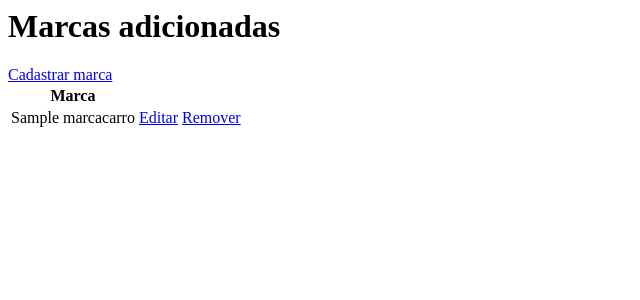
After one commit to thomzera/car-mec, a Django app: page /marcas/ in a window 1280 px wide. The commit adds this page. Shown: the top 300 px of the page, without its empty margins (0-640 px from the left). Run offline with Django 4.2, Linux system fonts and the light colour scheme; tables that the repository leaves empty hold one stand-in row (values such as "Sample post").

Commit message:
feat: crud de marcas de carros

```diff
--- a/project/core/templates/core/index.html
+++ b/project/core/templates/core/index.html
@@ -9,3 +9,4 @@
 projeto oficina mecanica.
 
 <p><a href="{% url 'carros' %}">carros</a></p>
+<p><a href="{% url 'marcas' %}">marcas</a></p>
--- /dev/null
+++ b/project/core/templates/core/marcas.html
@@ -0,0 +1,18 @@
+<h1>Marcas adicionadas</h1>
+<a href="{% url 'cadastrar_marca' %}">Cadastrar marca</a>
+
+<table>
+    <tr>
+        <th>Marca</th>
+        <th></th>
+    </tr>
+    {% for marca in marcas %}
+    <tr>
+        <td>{{marca}}</td>
+        <td><a href="{% url 'editar_marca' marca.id %}">Editar</a></td>
+        <td><a href="{% url 'remover_marca' marca.id %}">Remover</a></td>
+    </tr>
+    {% empty %}
+        <h3>Você não tem marcas adicionados</h3>
+    {% endfor %}
+</table>
--- /dev/null
+++ b/project/core/templates/core/remover_marca.html
@@ -0,0 +1,6 @@
+<a href="{% url 'marcas' %}">Voltar</a>
+<form method="post">
+    {% csrf_token %}
+    <p>Você tem certeza que deseja remover a marca {{marca}}?</p>
+    <input type="submit" value="Deletar">
+</form>
--- a/project/core/urls.py
+++ b/project/core/urls.py
@@ -20,4 +20,14 @@ urlpatterns = [
          views.EditarCarro.as_view(), name="editar_carro"),
     path("carros/remover/<int:pk>/",
          views.RemoverCarro.as_view(), name="remover_carro"),
+
+
+    # CRUD CARROS
+    path("marcas/", views.ListaMarcas.as_view(), name="marcas"),
+    path("marcas/cadastrar/",
+         views.CadastrarMarca.as_view(), name="cadastrar_marca"),
+    path("marcas/editar/<int:pk>/",
+         views.EditarMarca.as_view(), name="editar_marca"),
+    path("marcas/remover/<int:pk>/",
+         views.RemoverMarca.as_view(), name="remover_marca"),
 ]
--- a/project/core/views.py
+++ b/project/core/views.py
@@ -80,3 +80,34 @@ class RemoverCarro(DeleteView):
     context_object_name = 'carro'
     template_name = 'core/remover_carro.html'
     success_url = reverse_lazy('carros')
+
+
+# ########## CRUD MARCA CARRO ###########
+class ListaMarcas(ListView):
+    model = models.MarcaCarro
+    context_object_name = 'marcas'
+    template_name = 'core/marcas.html'
+
+
+class CadastrarMarca(CreateView):
+    model = models.MarcaCarro
+    fields = '__all__'
+    template_name = 'core/cadastrar_marca.html'
+    success_url = reverse_lazy('marcas')
+
+    def form_valid(self, form):
+        return super(CadastrarMarca, self).form_valid(form)
+
+
+class EditarMarca(UpdateView):
+    model = models.MarcaCarro
+    fields = '__all__'
+    template_name = 'core/editar_marca.html'
+    success_url = reverse_lazy('marcas')
+
+
+class RemoverMarca(DeleteView):
+    model = models.MarcaCarro
+    context_object_name = 'marca'
+    template_name = 'core/remover_marca.html'
+    success_url = reverse_lazy('marcas')
```
Also changed, not shown: project/core/templates/core/cadastrar_marca.html (added, +8 -0 lines), project/core/templates/core/editar_marca.html (added, +8 -0 lines).
